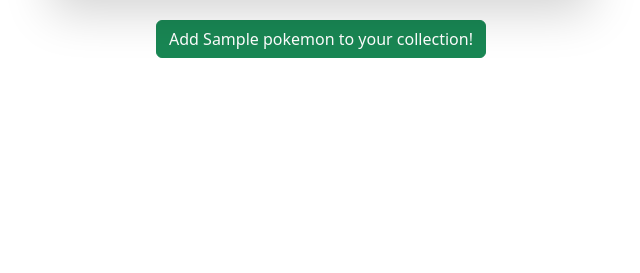
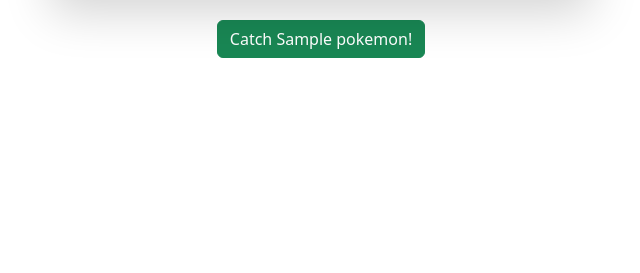
Before and after one commit to cuadchris/pokemon_flask, a Flask app: template app/templates/pokemon.html in a window 1280 px wide. Shown: the part 527-800 px from the top of the page, without its empty margins (319-959 px from the left). Run offline with Flask 3, Linux system fonts and the light colour scheme; tables that the repository leaves empty hold one stand-in row (values such as "Sample post"); the template is opened without the code that fills it: values that come from a table or form of the project are taken from there, most other values are stand-ins (such as "Sample title", 1, 10 or a date in 2020); a database or web service that is not in the repository returns one stand-in record (values such as "Sample title"); data that the repository does not hold is empty; some libraries are stand-ins or nearby versions.

Commit message:
added catch

```diff
--- a/app/templates/pokemon.html
+++ b/app/templates/pokemon.html
@@ -19,7 +19,7 @@
 
       {% if pokemon['name'] not in owned %}
       <div class="container text-center">
-        <button class="btn btn-success mt-2" onclick="doRequest()">Add {{pokemon['name'].capitalize()}} to your collection!</button>
+        <button class="btn btn-success mt-2" onclick="doRequest()">Catch {{pokemon['name'].capitalize()}}!</button>
       </div>
       {% endif %}
     </div>
```
